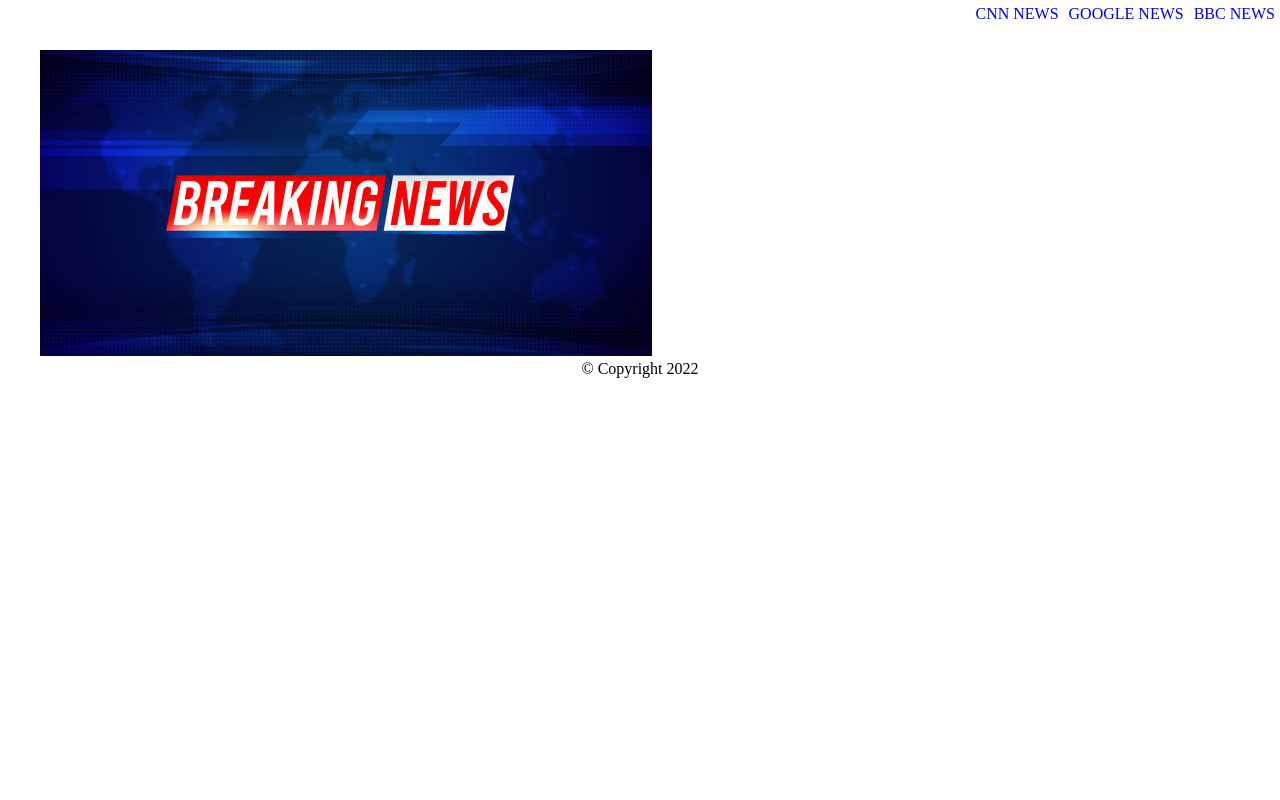
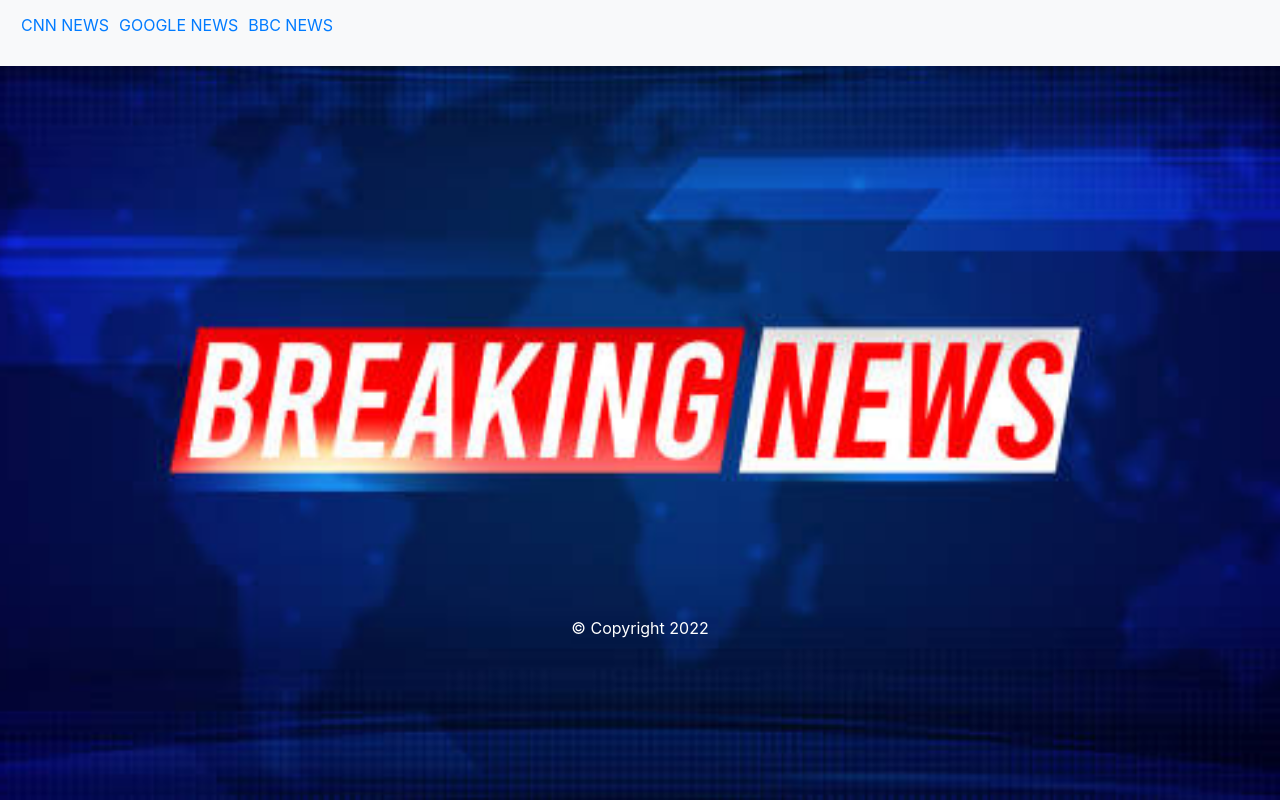
Before and after one commit to Teresiah-cpu/News_API, a Flask app: page / in a window 1280 px wide. Run offline with Flask 2, Linux system fonts and the light colour scheme.

Commit message:
ft:add a background image to landing page

```diff
--- a/app/templates/index.html
+++ b/app/templates/index.html
@@ -4,11 +4,13 @@
     <meta charset="UTF-8">
     <meta http-equiv="X-UA-Compatible" content="IE=edge">
     <meta name="viewport" content="width=device-width, initial-scale=1.0">
+    <link rel="stylesheet" href="https://cdn.jsdelivr.net/npm/bootstrap@4.0.0/dist/css/bootstrap.min.css"
+        integrity="sha384-Gn5384xqQ1aoWXA+058RXPxPg6fy4IWvTNh0E263XmFcJlSAwiGgFAW/dAiS6JXm" crossorigin="anonymous">
     <link rel="stylesheet" href="{{url_for ('static', filename='css/style.css')}}">
     <title>Document</title>
 </head>
 <body>
-        <div class="navbar">
+        <div class="navbar bg-light">
             <ul>
                 <li> <a href="/bbc">BBC NEWS</a></li>
                 <li> <a href="/google">GOOGLE NEWS</a></li>
@@ -19,10 +21,11 @@
 
         </div>
         <div class="img">
-        <img src="{{url_for('static', filename='images/breaking.png')}}" />
+            <body style="background-repeat: no-repeat; background-size: cover;background-position: center;background-attachment: fixed;opacity: 1;" background="{{ url_for('static', filename='images/breaking.png') }}">
+        <!-- <img src="{{url_for('static', filename='images/breaking.png')}}" /> -->
 
         </div>
-        <div class="footer">
+        <div class="footer" style="margin-top: 500px;color: white;">
             <footer>&copy; Copyright 2022 </footer>
 
         </div>
```
